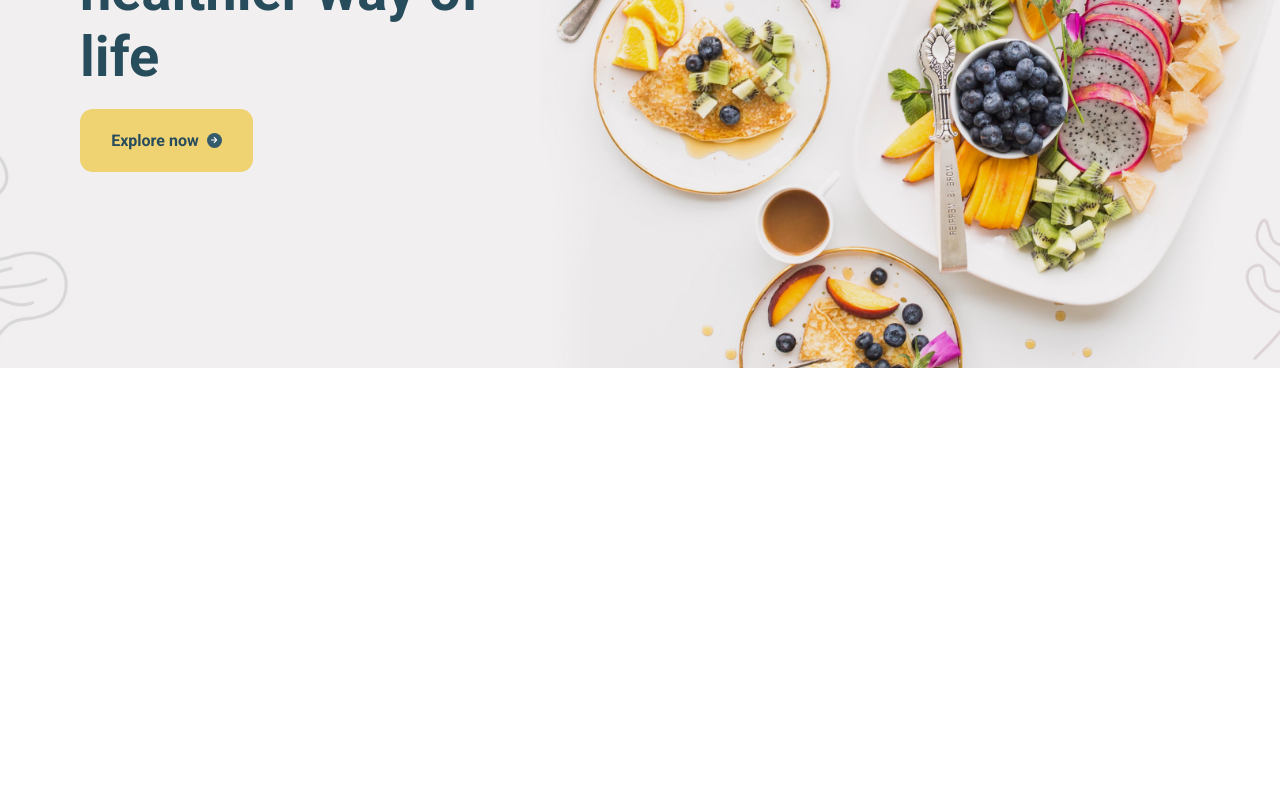
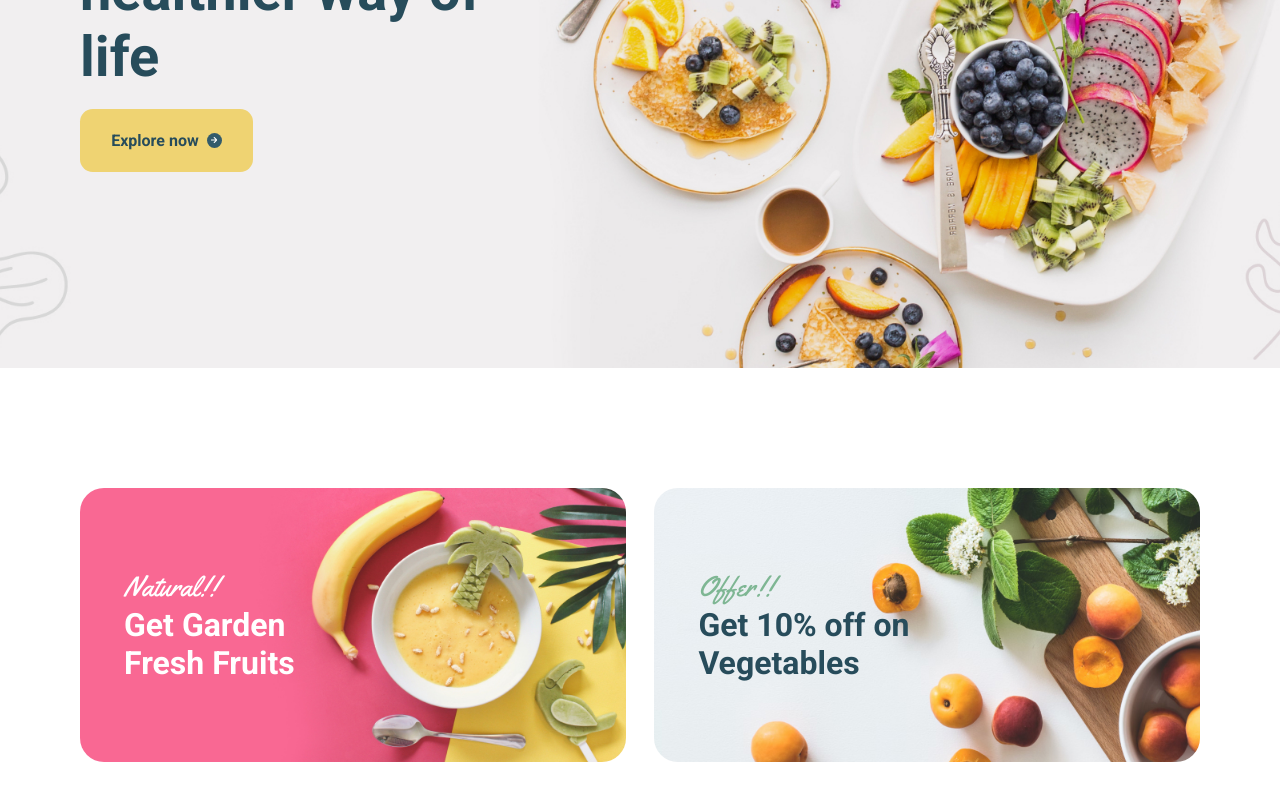
Before and after one commit to Pawlaczenko/organick, a React (Vite) app: page / in a window 1280 px wide. Shown: the part 491-1291 px from the top of the page. Before the commit the page ends 859 px from the top, so only its background shows below. Built offline with nearby package versions, Linux system fonts and the light colour scheme.

Commit message:
Add Offers Section. Add OfferWindow component. Apply RWD

```diff
--- a/src/components/Heading/Heading.tsx
+++ b/src/components/Heading/Heading.tsx
@@ -11,7 +11,7 @@ export enum HeadingLevel {
     h6="h6",
 }
 
-type HeadingType = 'primary' | 'white';
+export type HeadingType = 'primary' | 'white';
 
 interface IHeadingProps {
     level: HeadingLevel,
--- /dev/null
+++ b/src/components/OfferWindow/OfferWindow.tsx
@@ -0,0 +1,48 @@
+import React, { FC } from 'react'
+import styled from 'styled-components'
+import { BREAKPOINTS } from '../../styles/variables'
+import { flexCenter } from '../../styles/mixins'
+import Heading, { HeadingLevel, HeadingType } from '../Heading/Heading'
+
+interface IOfferWindowProps {
+    text: string,
+    upperText: string,
+    variant: 'light' | 'dark',
+    backgroundImage: string
+}
+
+const OfferWindow : FC<IOfferWindowProps> = ({text,upperText,variant,backgroundImage}) => {
+    const headingType : HeadingType = variant === 'dark' ? 'primary' : 'white';
+    return (
+        <StyledOfferWindow overlayType={variant} backImgUrl={backgroundImage}>
+            <Heading upperText={upperText} level={HeadingLevel.h3} type={headingType}>{text}</Heading>
+        </StyledOfferWindow>
+    )
+}
+
+const StyledOfferWindow = styled.div<{backImgUrl: string, overlayType: 'light' | 'dark'}>`
+    padding: 10rem 5.5rem;
+    display: flex;
+    align-items: center;
+    justify-content: flex-start;
+
+    --offer-background: url(${(props)=>props.backImgUrl}) center / cover no-repeat;
+    background: var(--offer-background);
+    border-radius: 3rem;
+
+    & > * {
+        width: 50%;
+    }
+
+    @media only screen and (${BREAKPOINTS.burger}){
+        & > * {width: 100%;}
+
+        --overlay-color: ${(props) => props.overlayType==='dark' ? "rgba(255,255,255,.6)" : "rgba(0,0,0,.4)"};
+        background:
+            linear-gradient(180deg, var(--overlay-color) 0%, var(--overlay-color) 100%),
+            var(--offer-background);
+    }
+`;
+
+
+export default OfferWindow
--- /dev/null
+++ b/src/components/Sections/OffersSection/OffersSection.tsx
@@ -0,0 +1,37 @@
+import React, { FC } from 'react'
+import styled from 'styled-components'
+import Section from '../../../layout/Section';
+import OfferWindow from '../../OfferWindow/OfferWindow';
+import Heading, { HeadingLevel } from '../../Heading/Heading';
+import offer_1 from '../../../assets/images/offer-1.jpg';
+import offer_2 from '../../../assets/images/offer-2.jpg';
+import { BREAKPOINTS } from '../../../styles/variables';
+
+const OffersSection : FC = () => {
+    return (
+        <OffersSectionWrapper>
+            <StyledOffersSection>
+                <OfferWindow backgroundImage={offer_1} text='Get Garden Fresh Fruits' upperText='Natural!!' variant='light' />
+                <OfferWindow backgroundImage={offer_2} text='Get 10% off on Vegetables' upperText='Offer!!' variant='dark' />
+            </StyledOffersSection>
+        </OffersSectionWrapper>
+    )
+}
+
+const OffersSectionWrapper = styled(Section)`
+    margin: 15rem 0;
+
+    @media only screen and (${BREAKPOINTS.burger}){
+        margin: 8rem 0;
+    }
+`;
+
+
+const StyledOffersSection = styled.div`
+    display: grid;
+    grid-template-columns: repeat(auto-fill, minmax(min(90%,68rem),1fr));
+    gap: 3.6rem;
+`;
+
+
+export default OffersSection
--- a/src/routes/HomePage.tsx
+++ b/src/routes/HomePage.tsx
@@ -1,11 +1,13 @@
 import { FC } from 'react'
 import Page from '../layout/Page'
-import HeroSection from '../components/HeroSection/HeroSection'
+import HeroSection from '../components/Sections/HeroSection/HeroSection'
+import OffersSection from '../components/Sections/OffersSection/OffersSection'
 
 const HomePage : FC = () => {
   return (
     <Page>
       <HeroSection />
+      <OffersSection />
     </Page>
   )
 }
--- a/src/routes/root.tsx
+++ b/src/routes/root.tsx
@@ -1,5 +1,5 @@
 import { Outlet } from "react-router-dom";
-import Header from "../components/Header/Header";
+import Header from "../components/Sections/Header/Header";
 
 export default function Root() {
     return(
```
Also changed, not shown: src/components/Sections/Header/Header.tsx (renamed from src/components/Header/Header.tsx, +6 -6 lines), src/components/Sections/HeroSection/HeroSection.tsx (renamed from src/components/HeroSection/HeroSection.tsx, +6 -6 lines).
